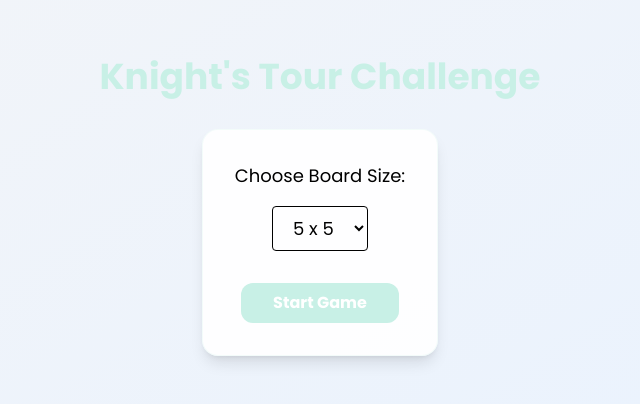
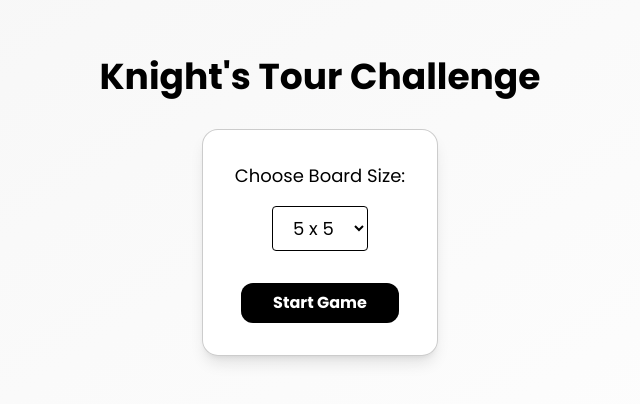
Before and after one commit to GhayoorShan/Knights-Tour-Codex, a Next.js app: page / in a window 1280 px wide. Shown: the part 194-598 px from the top of the page, without its empty margins (320-960 px from the left). Built offline with nearby package versions, Linux system fonts and the light colour scheme.

Commit message:
Apply black and white theme

```diff
--- a/app/globals.css
+++ b/app/globals.css
@@ -1,15 +1,16 @@
 @import "tailwindcss";
 
 :root {
-  --background: #E8F2FF;
-  --foreground: #2B2B2B;
-  --primary: #C8F0E6;
-  --secondary: #E9E5FF;
-  --surface: #F4F5F7;
-  --board-light: #F4F5F7;
-  --board-dark: #E8F2FF;
-  --success: #FFE3C4;
-  --error: #FFD8DC;
+  /* Monochrome palette for a classic board game look */
+  --background: #ffffff;
+  --foreground: #000000;
+  --primary: #000000;
+  --secondary: #f0f0f0;
+  --surface: #f5f5f5;
+  --board-light: #ffffff;
+  --board-dark: #000000;
+  --success: #bbbbbb;
+  --error: #888888;
 }
 
 @theme inline {
--- a/hooks/useKnightsTour.ts
+++ b/hooks/useKnightsTour.ts
@@ -17,15 +17,13 @@ export const SOLUTIONS: Record<number, number[][]> = {
   ],
 };
 
+// Greyscale confetti for the monochrome theme
 const CONFETTI_COLORS = [
-  "#8b5cf6",
-  "#fbbf24",
   "#ffffff",
-  "#4f46e5",
-  "#f472b6",
-  "#22d3ee",
-  "#4ade80",
-  "#64748b",
+  "#d9d9d9",
+  "#bfbfbf",
+  "#808080",
+  "#000000",
 ];
 
 function getKnightMoves(pos: Position, boardSize: number): Position[] {
```
